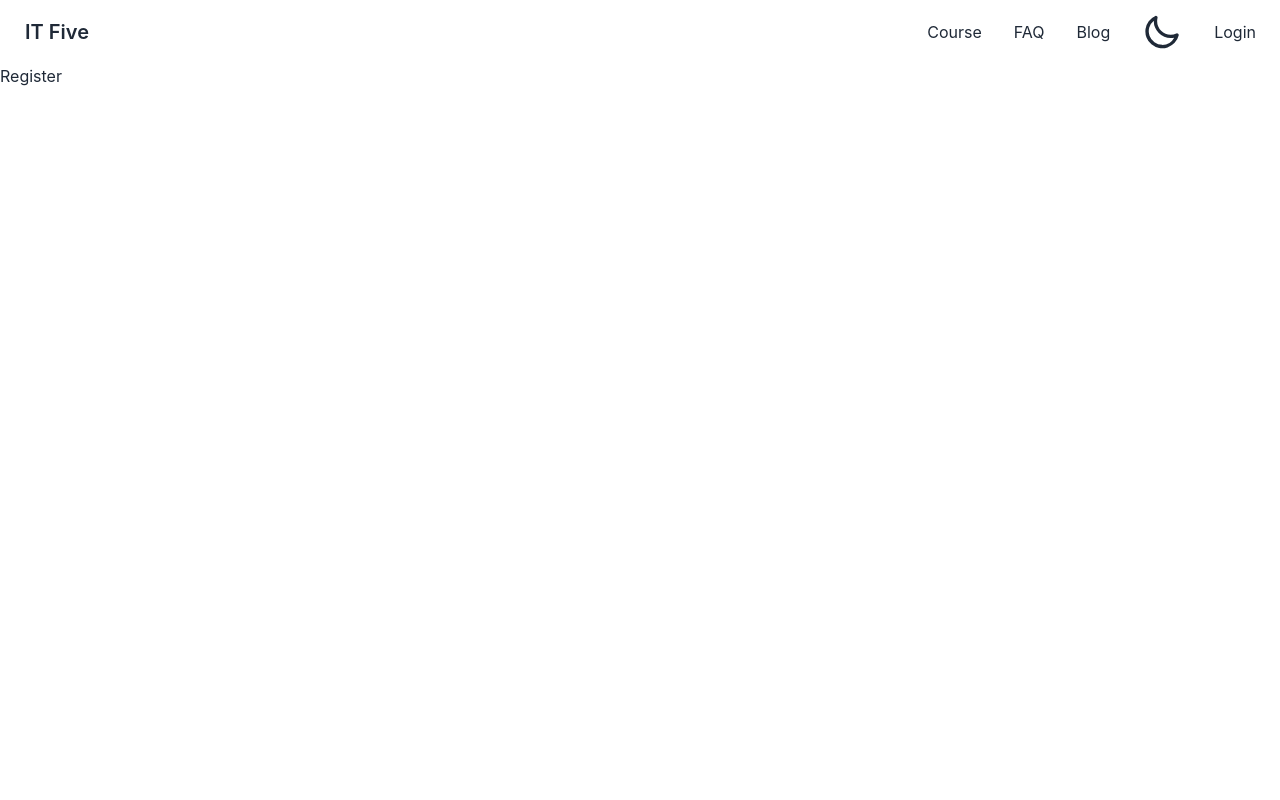
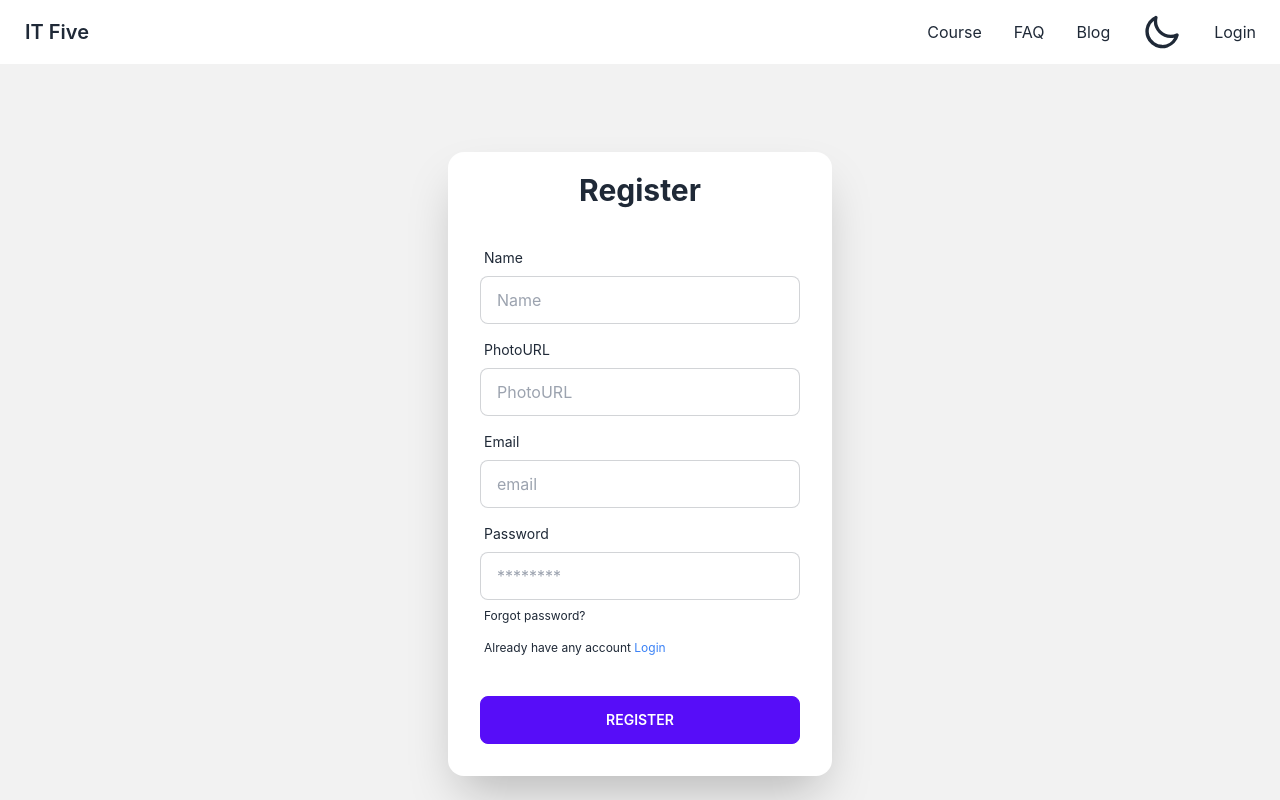
Before and after one commit to Al-Shaharia-Ifty/course-react-clint-repo, a React (Create React App) app: page /register in a window 1280 px wide. Shown: the top 800 px of the page. Built offline with nearby package versions, Linux system fonts and the light colour scheme; no server answers.

Commit message:
email and password login and sign up are done.

```diff
--- a/package.json
+++ b/package.json
@@ -7,6 +7,7 @@
     "@testing-library/react": "^13.0.0",
     "@testing-library/user-event": "^13.2.1",
     "daisyui": "^2.33.0",
+    "firebase": "^9.12.1",
     "react": "^18.2.0",
     "react-dom": "^18.2.0",
     "react-firebase-hooks": "^5.0.3",
--- a/src/Authentication/Register.jsx
+++ b/src/Authentication/Register.jsx
@@ -1,9 +1,120 @@
 import React from "react";
+import { Link, useNavigate } from "react-router-dom";
+import {
+  useCreateUserWithEmailAndPassword,
+  useUpdateProfile,
+} from "react-firebase-hooks/auth";
+import auth from "../Firebase.init";
 
 const Register = () => {
+  const navigate = useNavigate();
+
+  const [createUserWithEmailAndPassword, user, loading, error] =
+    useCreateUserWithEmailAndPassword(auth);
+  const [updateProfile, updating, UError] = useUpdateProfile(auth);
+  let ErrorMessage;
+
+  if (error || UError) {
+    ErrorMessage = (
+      <p className="text-red-500 mb-2">{error?.message || UError?.message}</p>
+    );
+  }
+
+  const handleSubmit = async (e) => {
+    e.preventDefault();
+    //
+    const displayName = e.target.name.value;
+    const photoURL = e.target.photo.value;
+    const email = e.target.email.value;
+    const password = e.target.password.value;
+    // sign up with email and password
+    await createUserWithEmailAndPassword(email, password);
+    // update name and photo
+    await updateProfile({ displayName, photoURL });
+  };
+  if (user) {
+    // navigate("../course");
+  }
   return (
-    <div className="min-h-screen">
-      <h2>Register</h2>
+    <div>
+      <div className="hero-content max-w-full p-0">
+        <div className="hero min-h-screen bg-base-200">
+          <div className="card flex-shrink-0 w-full max-w-sm shadow-2xl bg-base-100">
+            <h2 className="text-3xl text-center mt-5 font-bold">Register</h2>
+            <form className="card-body" onSubmit={handleSubmit}>
+              <div className="form-control">
+                <label className="label">
+                  <span className="label-text">Name</span>
+                </label>
+                <input
+                  name="name"
+                  type="text"
+                  placeholder="Name"
+                  className="input input-bordered"
+                  required
+                />
+              </div>
+              <div className="form-control">
+                <label className="label">
+                  <span className="label-text">PhotoURL</span>
+                </label>
+                <input
+                  name="photo"
+                  type="PhotoURL"
+                  placeholder="PhotoURL"
+                  className="input input-bordered"
+                  required
+                />
+              </div>
+              <div className="form-control">
+                <label className="label">
+                  <span className="label-text">Email</span>
+                </label>
+                <input
+                  name="email"
+                  type="email"
+                  placeholder="email"
+                  className="input input-bordered"
+                  required
+                />
+              </div>
+              <div className="form-control">
+                <label className="label">
+                  <span className="label-text">Password</span>
+                </label>
+                <input
+                  name="password"
+                  type="password"
+                  placeholder="********"
+                  className="input input-bordered"
+                  required
+                />
+                {ErrorMessage}
+                <label className="label">
+                  <Link
+                    to="forget-password"
+                    className="label-text-alt link link-hover"
+                  >
+                    Forgot password?
+                  </Link>
+                </label>
+                <label className="label">
+                  <Link
+                    to="../login"
+                    className="label-text-alt link link-hover"
+                  >
+                    Already have any account
+                    <span className="text-blue-500"> Login</span>
+                  </Link>
+                </label>
+              </div>
+              <div className="form-control mt-6">
+                <button className="btn btn-primary">Register</button>
+              </div>
+            </form>
+          </div>
+        </div>
+      </div>
     </div>
   );
 };
--- /dev/null
+++ b/src/Authentication/Social.jsx
@@ -0,0 +1,11 @@
+import React from "react";
+
+const Social = () => {
+  return (
+    <div>
+      <h1>google</h1>
+    </div>
+  );
+};
+
+export default Social;
--- a/src/Authentication/login.jsx
+++ b/src/Authentication/login.jsx
@@ -1,9 +1,81 @@
 import React from "react";
+import { useSignInWithEmailAndPassword } from "react-firebase-hooks/auth";
+import { Link, useNavigate } from "react-router-dom";
+import auth from "../Firebase.init";
+import Social from "./Social";
 
 const Login = () => {
+  const navigate = useNavigate();
+  const [signInWithEmailAndPassword, user, loading, error] =
+    useSignInWithEmailAndPassword(auth);
+  if (user) {
+    navigate("../course");
+  }
+  const handleSubmit = (e) => {
+    // to stop page reload
+    e.preventDefault();
+    //
+    const email = e.target.email.value;
+    const password = e.target.password.value;
+    //
+    signInWithEmailAndPassword(email, password);
+  };
+
   return (
-    <div className="min-h-screen">
-      <h2>Login</h2>
+    <div>
+      <div className="hero-content max-w-full p-0">
+        <div className="hero min-h-screen bg-base-200">
+          <div className="card flex-shrink-0 w-full max-w-sm shadow-2xl bg-base-100">
+            <h2 className="text-3xl text-center mt-5 font-bold">Login</h2>
+            <form className="card-body" onSubmit={handleSubmit}>
+              <div className="form-control">
+                <label className="label">
+                  <span className="label-text">Email</span>
+                </label>
+                <input
+                  name="email"
+                  type="email"
+                  placeholder="email"
+                  className="input input-bordered"
+                />
+              </div>
+              <div className="form-control">
+                <label className="label">
+                  <span className="label-text">Password</span>
+                </label>
+                <input
+                  name="password"
+                  type="password"
+                  placeholder="********"
+                  className="input input-bordered"
+                />
+                <label className="label">
+                  <Link
+                    to="forget-password"
+                    className="label-text-alt link link-hover"
+                  >
+                    Forgot password?
+                  </Link>
+                </label>
+                <label className="label">
+                  <Link
+                    to="../register"
+                    className="label-text-alt link link-hover"
+                  >
+                    Don't have any account{" "}
+                    <span className="text-blue-500">Register</span>
+                  </Link>
+                </label>
+              </div>
+              <div className="form-control mt-6">
+                <button className="btn btn-primary">Login</button>
+              </div>
+            </form>
+            <div className="divider">OR</div>
+            <Social />
+          </div>
+        </div>
+      </div>
     </div>
   );
 };
--- /dev/null
+++ b/src/Firebase.init.js
@@ -0,0 +1,22 @@
+// Import the functions you need from the SDKs you need
+import { initializeApp } from "firebase/app";
+import { getAuth } from "firebase/auth";
+// TODO: Add SDKs for Firebase products that you want to use
+// https://firebase.google.com/docs/web/setup#available-libraries
+
+// Your web app's Firebase configuration
+const firebaseConfig = {
+  apiKey: "AIzaSyAEXOddKXptu2kJyLeGgYDSQ84IhI9QRf8",
+  authDomain: "it-five.firebaseapp.com",
+  projectId: "it-five",
+  storageBucket: "it-five.appspot.com",
+  messagingSenderId: "1000083448809",
+  appId: "1:1000083448809:web:de931bb2e9476e0ec0e178",
+};
+
+// Initialize Firebase
+const app = initializeApp(firebaseConfig);
+
+const auth = getAuth(app);
+
+export default auth;
--- a/src/Shared/Navbar.jsx
+++ b/src/Shared/Navbar.jsx
@@ -1,13 +1,18 @@
+import { signOut } from "firebase/auth";
 import React from "react";
+import { useAuthState } from "react-firebase-hooks/auth";
 import { Link } from "react-router-dom";
+import auth from "../Firebase.init";
 
 const Navbar = ({ dark, setDark }) => {
+  const [user] = useAuthState(auth);
+  console.log(user);
   return (
     <div>
       <div className="navbar bg-base-100">
         <div className="navbar-start">
           <div className="dropdown">
-            <label tabIndex={0} className="btn btn-ghost lg:hidden">
+            <label tabIndex={0} className="btn btn-ghost md:hidden">
               <svg
                 xmlns="http://www.w3.org/2000/svg"
                 className="h-5 w-5"
@@ -39,7 +44,7 @@ const Navbar = ({ dark, setDark }) => {
             IT Five
           </Link>
         </div>
-        <div className="navbar-end">
+        <div className="navbar-end hidden md:flex">
           <ul className="menu menu-horizontal p-0">
             <li>
               <Link to="course">Course</Link>
@@ -74,9 +79,15 @@ const Navbar = ({ dark, setDark }) => {
                 </svg>
               </label>
             </li>
-            <li>
-              <Link to="login">Login</Link>
-            </li>
+            {user ? (
+              <li>
+                <div onClick={() => signOut(auth)}>Sign Out</div>
+              </li>
+            ) : (
+              <li>
+                <Link to="login">Login</Link>
+              </li>
+            )}
           </ul>
         </div>
       </div>
```
Also changed, not shown: 1 other file (tests, documents, lock files or other folders).
